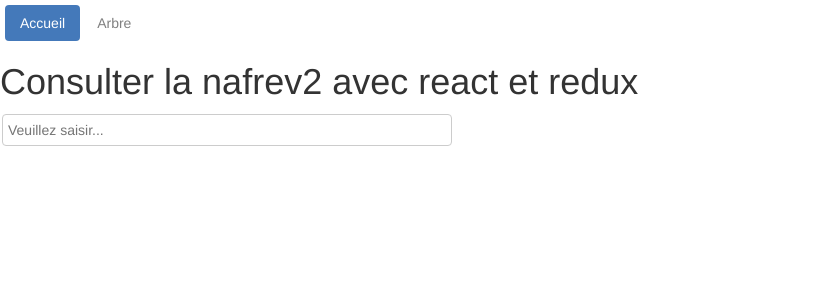
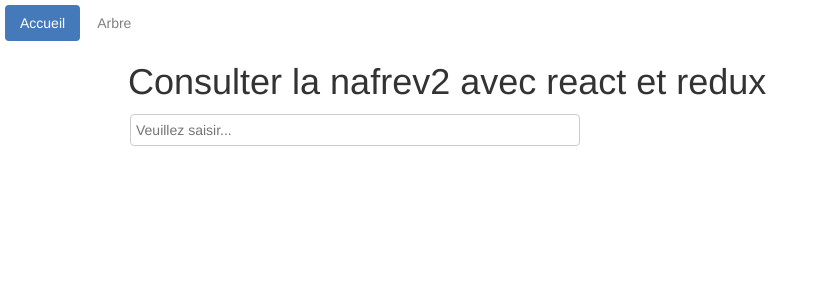
Before and after one commit to romain-warnan/presentation-webpack, a React (Create React App) app in the folder seminaire2017-front-end/: page /accueil in a window 1280 px wide. Shown: the top 300 px of the page, without its empty margins (0-828 px from the left). Built offline with nearby package versions, Linux system fonts and the light colour scheme.

Commit message:
bug accueil

```diff
--- a/seminaire2017-front-end/src/components/accueil/accueil.scss
+++ b/seminaire2017-front-end/src/components/accueil/accueil.scss
@@ -1,4 +1,6 @@
 .accueil {
+  padding-left: 10%;
+  padding-right: 10%;
   .suggestions {
     width: 450px;
 
@@ -43,7 +45,6 @@
   }
 
   .rubrique {
-    width: 80%;
     margin-top: 30px;
     margin-left: auto;
     margin-right: auto;
--- a/seminaire2017-front-end/src/components/accueil/custom-suggestion.jsx
+++ b/seminaire2017-front-end/src/components/accueil/custom-suggestion.jsx
@@ -9,7 +9,7 @@
     this.state = { niveau: null, code: null, libelle: null, ready: false };
   }
 
-  componentWillMount() {
+  componentDidMount() {
     fetchFiche(this.props.item.value).then(fiche => {
       this.setState({ ready: true, code: fiche.code, libelle: fiche.libelle, niveau: fiche.niveau });
     });
```
